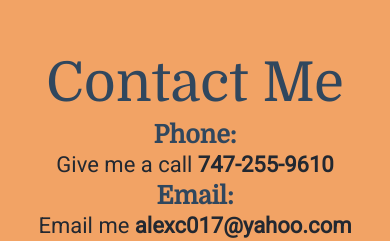
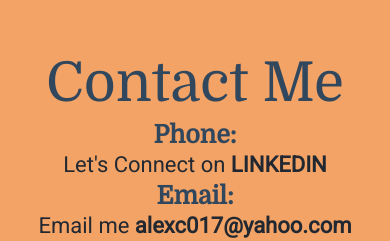
Before and after one commit to alexcruz097/myPortfolio, a React (Create React App) app: page / in a window 390 px wide. Shown: the part 5643-5884 px from the top of the page. Built offline with nearby package versions, Linux system fonts and the light colour scheme.

Commit message:
updated the contact information from phone number to linkedin

```diff
--- a/package.json
+++ b/package.json
@@ -10,10 +10,10 @@
     "@testing-library/jest-dom": "^4.2.4",
     "@testing-library/react": "^9.3.2",
     "@testing-library/user-event": "^7.1.2",
-    "netlify-cli": "^2.61.2",
+    "netlify-cli": "^2.12.0",
     "react": "^16.13.1",
     "react-dom": "^16.13.1",
-    "react-scripts": "3.4.3",
+    "react-scripts": "^2.1.3",
     "react-scroll": "^1.8.1",
     "typewriter-effect": "^2.13.1",
     "yarn": "^1.22.5"
--- a/src/components/Contacts.jsx
+++ b/src/components/Contacts.jsx
@@ -6,8 +6,8 @@
     <form className="contactMe">
       <h1 className="contactHeader">Contact Me</h1>
       <label htmlFor="phone">Phone: </label>
-      <a className="phone" href="tel:7472559610">
-        Give me a call <span>747-255-9610</span>
+      <a className="phone" href="https://www.linkedin.com/in/alex-cruz-4202651b0/">
+        Let's Connect on <span>LINKEDIN</span>
       </a>
       <label htmlFor="email">Email:</label>
       <a className="email" href="mailto:alexc017@yahoo.com">
```
Also changed, not shown: 1 other file (tests, documents, lock files or other folders).
